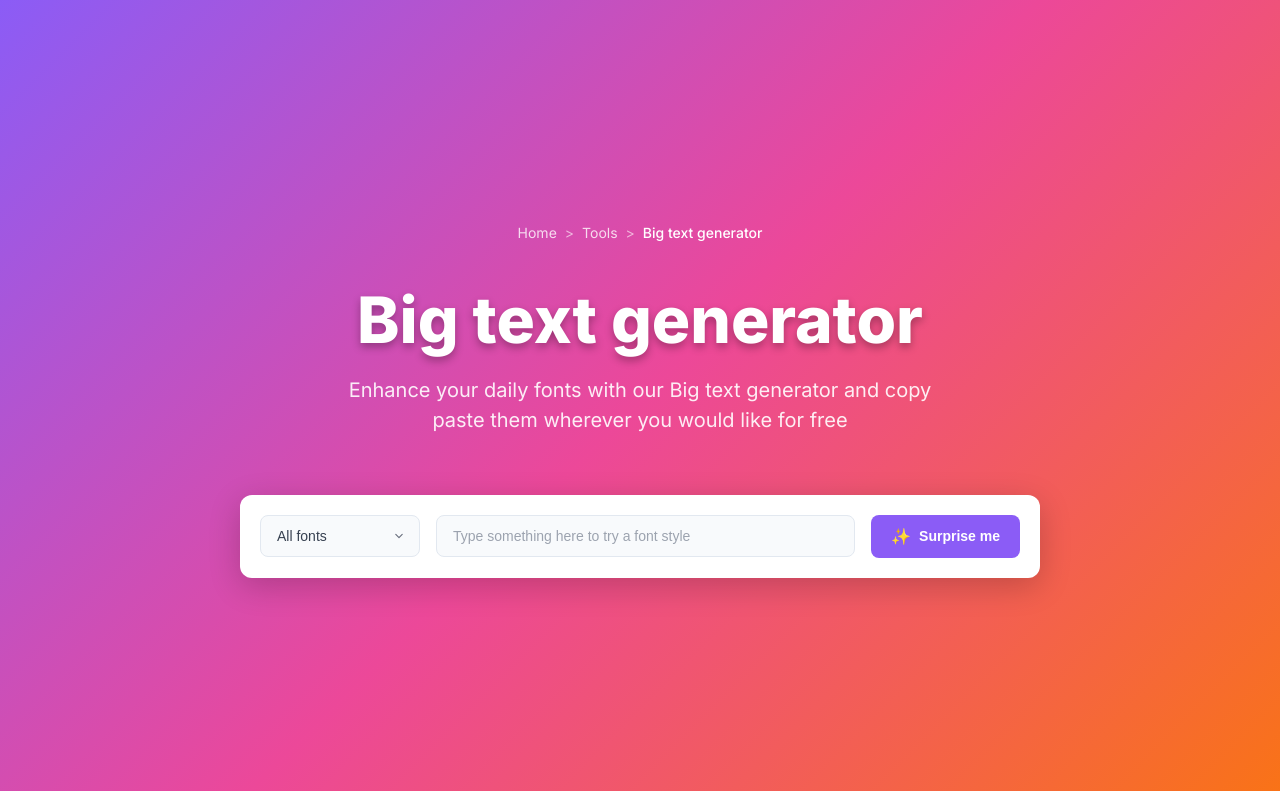
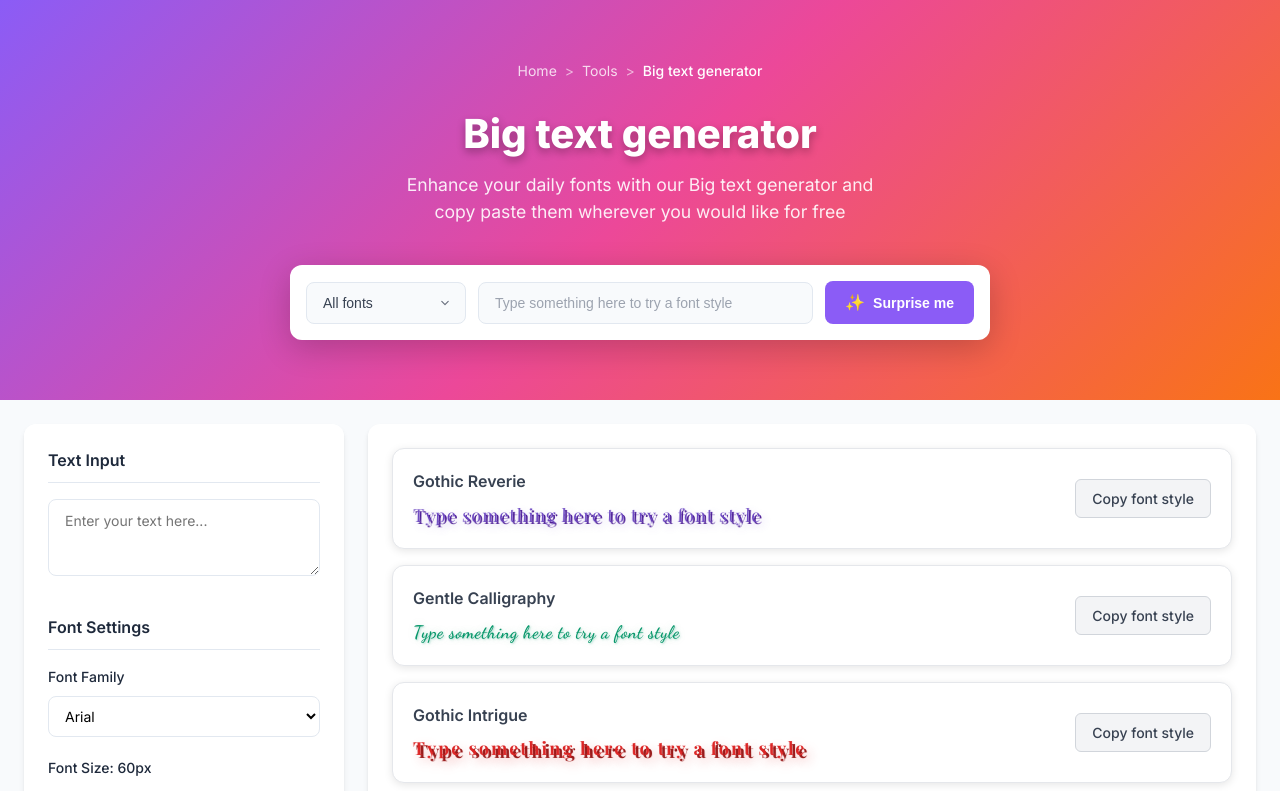
Before and after one commit to jewelrydecornerforwork/bigtextgenerator.org, a plain HTML site: page index.html in a window 1280 px wide. Shown: the top 791 px of the page. Drawn offline with nearby package versions, Linux system fonts and the light colour scheme.

Commit message:
Update style.css

```diff
--- a/style.css
+++ b/style.css
@@ -52,20 +52,18 @@ body {
 /* Hero Section */
 .hero-section {
     background: linear-gradient(135deg, #8b5cf6 0%, #ec4899 50%, #f97316 100%);
-    min-height: 100vh;
-    display: flex;
-    align-items: center;
-    justify-content: center;
+    padding: 60px 0;
     position: relative;
     overflow: hidden;
 }
 
 .hero-container {
-    max-width: 1200px;
+    max-width: 1000px;
     width: 100%;
     padding: 0 20px;
     text-align: center;
     z-index: 2;
+    margin: 0 auto;
 }
 
 /* Breadcrumb Navigation */
@@ -73,7 +71,7 @@ body {
     display: flex;
     align-items: center;
     justify-content: center;
-    margin-bottom: 40px;
+    margin-bottom: 30px;
     font-size: 14px;
 }
 
@@ -99,19 +97,19 @@ body {
 
 /* Hero Title */
 .hero-title {
-    font-size: 4rem;
+    font-size: 2.5rem;
     font-weight: 800;
     color: white;
-    margin: 0 0 20px 0;
+    margin: 0 0 16px 0;
     text-shadow: 0 4px 8px rgba(0, 0, 0, 0.3);
     line-height: 1.1;
 }
 
 .hero-description {
-    font-size: 1.25rem;
+    font-size: 1.1rem;
     color: rgba(255, 255, 255, 0.9);
-    margin: 0 0 60px 0;
-    max-width: 600px;
+    margin: 0 0 40px 0;
+    max-width: 500px;
     margin-left: auto;
     margin-right: auto;
     line-height: 1.5;
@@ -121,12 +119,12 @@ body {
 .control-bar {
     background: white;
     border-radius: 12px;
-    padding: 20px;
+    padding: 16px;
     box-shadow: 0 8px 32px rgba(0, 0, 0, 0.2);
     display: flex;
     align-items: center;
-    gap: 16px;
-    max-width: 800px;
+    gap: 12px;
+    max-width: 700px;
     margin: 0 auto;
     flex-wrap: wrap;
     justify-content: center;
@@ -1515,12 +1513,16 @@ body {
     }
 
     .hero-title {
-        font-size: 2.5rem;
+        font-size: 2rem;
     }
 
     .hero-description {
         font-size: 1rem;
-        margin-bottom: 40px;
+        margin-bottom: 30px;
+    }
+
+    .hero-section {
+        padding: 40px 0;
     }
 
     .control-bar {
```
